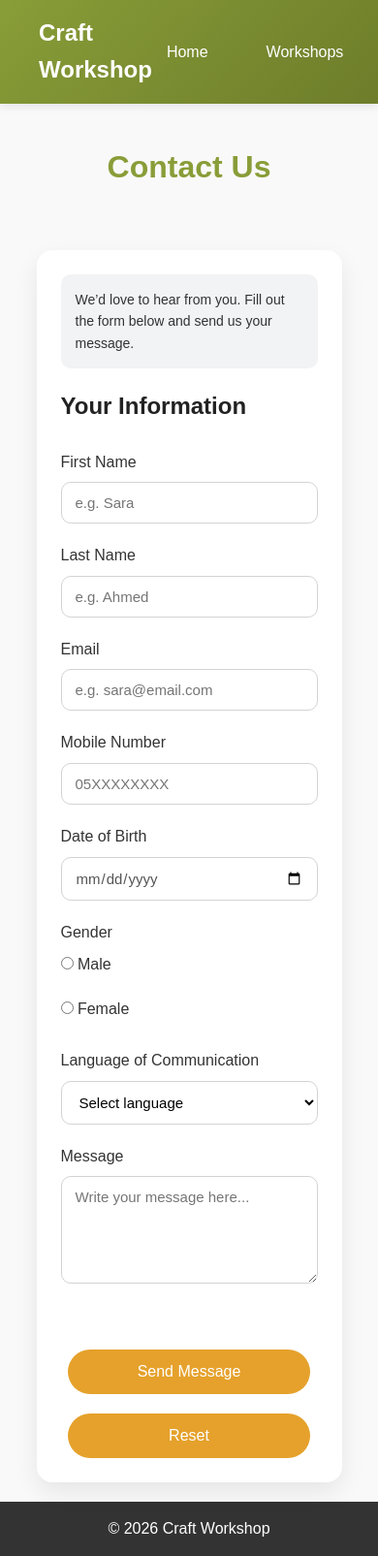
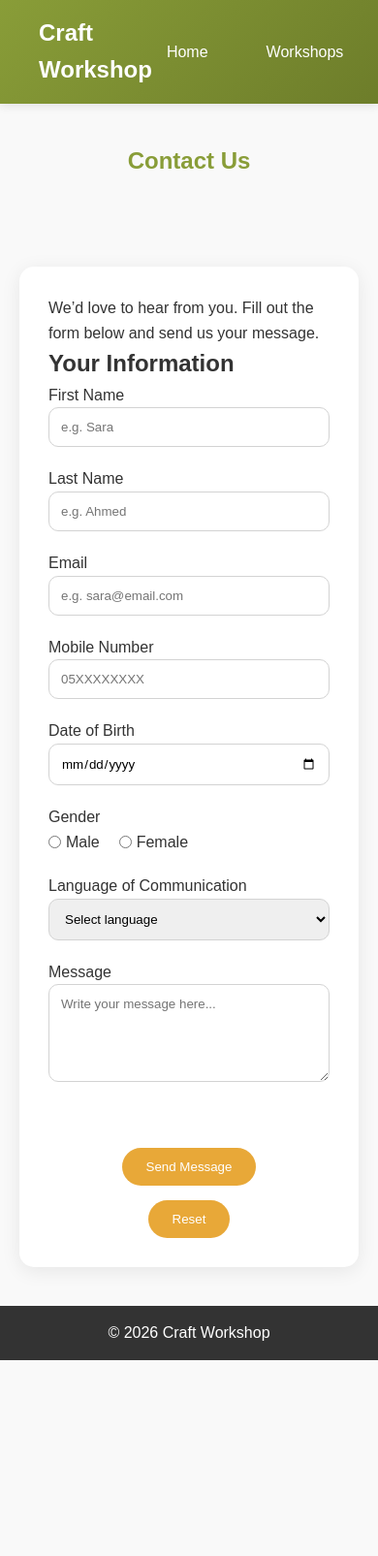
Before and after one commit to Rawan112-bk/CreativeCraftWorkshop, a plain HTML site: page contact.html in a window 390 px wide. Shown: the top 1605 px of the page at 97% size. After the commit the page ends 1403 px from the top, so only its background shows below. Drawn offline with Linux system fonts and the light colour scheme.

Commit message:
Update style.css

```diff
--- a/style.css
+++ b/style.css
@@ -1,512 +1,302 @@
-/* General Styles */
-* {
-margin: 0;
-padding: 0;
-box-sizing: border-box;
+/* ===== General ===== */
+*{
+    margin:0;
+    padding:0;
+    box-sizing:border-box;
 }
 
-body {
-font-family: 'Poppins', Arial, sans-serif;
-background: #f9f9f9;
-color: #333;
-line-height: 1.6;
+body{
+    font-family:'Poppins', Arial, sans-serif;
+    background:#f9f9f9;
+    color:#333;
+    line-height:1.6;
 }
 
-/* Navigation */
-nav {
-background: linear-gradient(135deg, #899d38, #6d7d2a);
-color: white;
-padding: 15px 40px;
-display: flex;
-justify-content: space-between;
-align-items: center;
-box-shadow: 0 2px 10px rgba(0,0,0,0.1);
+/* ===== Navigation ===== */
+nav{
+    background:linear-gradient(135deg,#899d38,#6d7d2a);
+    padding:15px 40px;
+    display:flex;
+    justify-content:space-between;
+    align-items:center;
+    color:white;
+    box-shadow:0 2px 10px rgba(0,0,0,0.1);
 }
 
-.logo {
-font-size: 24px;
-font-weight: 600;
+.logo{
+    font-size:24px;
+    font-weight:600;
 }
 
-.nav-links {
-display: flex;
-list-style: none;
-gap: 30px;
+.nav-links{
+    display:flex;
+    list-style:none;
+    gap:30px;
 }
 
-.nav-links a {
-color: white;
-text-decoration: none;
-padding: 8px 15px;
-border-radius: 20px;
-transition: 0.3s;
+.nav-links a{
+    color:white;
+    text-decoration:none;
+    padding:8px 15px;
+    border-radius:20px;
+    transition:0.3s;
 }
 
-.nav-links a:hover {
-background: rgba(255,255,255,0.2);
+.nav-links a:hover{
+    background:rgba(255,255,255,0.2);
 }
 
-/* Hero */
-.hero {
-background-image: url("Media/workshop.jpg");
-height: 500px;
-background-size: cover;
-background-position: center;
-display: flex;
-align-items: center;
-justify-content: center;
-position: relative;
+/* ===== Hero ===== */
+.hero{
+    background:url("Media/workshop.jpg") center/cover no-repeat;
+    height:500px;
+    display:flex;
+    justify-content:center;
+    align-items:center;
+    position:relative;
 }
 
-.hero::before {
-content: '';
-position: absolute;
-top: 0;
-left: 0;
-right: 0;
-bottom: 0;
-background: rgba(0,0,0,0.6);
+.hero::before{
+    content:'';
+    position:absolute;
+    inset:0;
+    background:rgba(0,0,0,0.6);
 }
 
-.hero-content {
-position: relative;
-color: white;
-text-align: center;
+.hero-content{
+    position:relative;
+    text-align:center;
+    color:white;
 }
 
-.hero-content h1 {
-font-size: 48px;
-margin-bottom: 10px;
+.hero-content h1{
+    font-size:48px;
+    margin-bottom:10px;
 }
 
-.hero-content p {
-font-size: 20px;
-margin-bottom: 20px;
+.hero-content p{
+    font-size:20px;
+    margin-bottom:20px;
 }
 
-/* Button */
-.btn {
-display: inline-block;
-background: #e8a838;
-color: white;
-padding: 10px 25px;
-border-radius: 25px;
-text-decoration: none;
-transition: 0.3s;
+/* ===== Buttons ===== */
+.btn{
+    display:inline-block;
+    background:#e8a838;
+    color:white;
+    padding:12px 25px;
+    border:none;
+    border-radius:25px;
+    text-decoration:none;
+    cursor:pointer;
+    transition:0.3s;
 }
 
-.btn:hover {
-background: #d4962f;
+.btn:hover{
+    background:#d4962f;
 }
 
-/* Workshops */
-.workshops {
-text-align: center;
-padding: 60px 20px;
-background: white;
+/* ===== Cards ===== */
+.workshops{
+    padding:60px 20px;
+    text-align:center;
+    background:white;
 }
 
-.cards {
-display: flex;
-justify-content: center;
-gap: 30px;
-flex-wrap: wrap;
+.cards{
+    display:flex;
+    justify-content:center;
+    flex-wrap:wrap;
+    gap:30px;
 }
 
-.card {
-background: white;
-width: 280px;
-padding: 20px;
-border-radius: 15px;
-box-shadow: 0 4px 20px rgba(0,0,0,0.1);
-text-align: center;
+.card{
+    width:280px;
+    padding:20px;
+    background:white;
+    border-radius:15px;
+    text-align:center;
+    box-shadow:0 4px 20px rgba(0,0,0,0.1);
 }
 
-.card img {
-width: 100%;
-height: 180px;
-object-fit: cover;
-border-radius: 10px;
-margin-bottom: 10px;
+.card img{
+    width:100%;
+    height:180px;
+    object-fit:cover;
+    border-radius:10px;
+    margin-bottom:10px;
 }
 
-.card .btn {
-margin-top: 10px;
+/* ===== Headers ===== */
+.booking-header,
+.contact-header,
+.page-header{
+    text-align:center;
+    padding:40px 20px;
 }
 
-/* Footer */
-footer {
-background: #333;
-color: white;
-text-align: center;
-padding: 15px;
-    margin-top: auto;
-
+.page-header{
+    background:#f1f3e8;
 }
 
-/*  booking  style */
-
-/* Title */
-.booking-header {
-text-align: center;
-padding: 40px 20px;
+.booking-header h1,
+.contact-header h1,
+.page-header h1{
+    color:#899d38;
+    margin-bottom:10px;
 }
 
-.booking-header h1 {
-color: #899d38;
-font-size: 32px;
+/* ===== Forms ===== */
+.form-section{
+    display:flex;
+    justify-content:center;
+    padding:40px 20px;
 }
 
-/* Form Section */
-.form-section {
-display: flex;
-justify-content: center;
-padding: 40px 20px;
+.form-box,
+.about-text,
+.about-table-box{
+    background:white;
+    padding:30px;
+    border-radius:15px;
+    box-shadow:0 4px 20px rgba(0,0,0,0.08);
 }
 
-/* Form Box */
-.form-box {
-background: white;
-padding: 30px;
-border-radius: 12px;
-width: 100%;
-max-width: 600px;
-box-shadow: 0 5px 20px rgba(0,0,0,0.1);
+.form-box{
+    width:100%;
+    max-width:900px;
 }
 
-/* Info Box */
-.info-box {
-background: #f1f3f5;
-padding: 15px;
-border-radius: 10px;
-margin-bottom: 20px;
-font-size: 14px;
+.workshop-form{
+    display:grid;
+    grid-template-columns:1fr 1fr;
+    gap:20px;
 }
 
-/* Section Title */
-.form-box h3 {
-text-align: center;
-margin-bottom: 20px;
-color: #899d38;
+.full-width,
+.workshop-form textarea,
+.form-buttons{
+    grid-column:span 2;
 }
 
-/* Form Layout */
-.workshop-form {
-display: grid;
-grid-template-columns: 1fr 1fr;
-gap: 15px;
+.workshop-form input,
+.workshop-form select,
+.workshop-form textarea{
+    width:100%;
+    padding:12px;
+    border:1px solid #d3d3d3;
+    border-radius:10px;
+    font-family:inherit;
 }
 
-/* Inputs */
-.workshop-form input,
-.workshop-form textarea {
-padding: 10px;
-border: 1px solid #ccc;
-border-radius: 8px;
+.workshop-form input:focus,
+.workshop-form select:focus,
+.workshop-form textarea:focus{
+    outline:none;
+    border-color:#899d38;
+    box-shadow:0 0 5px rgba(137,157,56,0.25);
 }
 
-/* Textarea full width */
-.workshop-form textarea {
-grid-column: span 2;
+#message{
+    min-height:200px;
+    resize:vertical;
 }
 
-/* Buttons */
-.form-buttons {
-grid-column: span 2;
-display: flex;
-justify-content: center;
-gap: 10px;
-margin-top: 10px;
+/* ===== Form Buttons ===== */
+.form-buttons{
+    display:flex;
+    justify-content:center;
+    gap:15px;
+    margin-top:10px;
 }
 
-/* Responsive */
-@media (max-width: 768px) {
-
-.cards {
-flex-direction: column;
-align-items: center;
+/* ===== About ===== */
+.about-section{
+    max-width:1100px;
+    margin:auto;
+    padding:50px 20px;
 }
 
-.workshop-form {
-grid-template-columns: 1fr;
-}
-
-.form-buttons {
-flex-direction: column;
-}
-
-}
-/* Page Header */
-.page-header {
-    text-align: center;
-    padding: 50px 20px;
-    background: #f1f3e8;
-}
-
-.page-header h1 {
-    font-size: 36px;
-    color: #6d7d2a;
-    margin-bottom: 10px;
-}
-
-.page-header p {
-    font-size: 18px;
-    color: #555;
-}
-
-/* About Page */
-.about-section {
-    max-width: 1100px;
-    margin: 0 auto;
-    padding: 50px 20px;
-}
-
-.about-text {
-    background: white;
-    padding: 30px;
-    border-radius: 15px;
-    box-shadow: 0 4px 20px rgba(0,0,0,0.08);
-    margin-bottom: 30px;
+.about-text,
+.about-table-box{
+    margin-bottom:30px;
 }
 
 .about-text h2,
-.about-table-box h2 {
-    color: #899d38;
-    margin-bottom: 15px;
+.about-table-box h2{
+    color:#899d38;
+    margin-bottom:15px;
 }
 
-.about-text p {
-    margin-bottom: 15px;
-}
-
-.about-table-box {
-    background: white;
-    padding: 30px;
-    border-radius: 15px;
-    box-shadow: 0 4px 20px rgba(0,0,0,0.08);
-    overflow-x: auto;
-}
-
-.team-table {
-    width: 100%;
-    border-collapse: collapse;
-    margin-top: 15px;
+/* ===== Table ===== */
+.team-table{
+    width:100%;
+    border-collapse:collapse;
 }
 
 .team-table th,
-.team-table td {
-    border: 1px solid #ddd;
-    padding: 14px;
-    text-align: center;
+.team-table td{
+    border:1px solid #ddd;
+    padding:14px;
+    text-align:center;
 }
 
-.team-table th {
-    background: #899d38;
-    color: white;
+.team-table th{
+    background:#899d38;
+    color:white;
 }
 
-.team-table tr:nth-child(even) {
-    background: #f9f9f9;
+.team-table tr:nth-child(even){
+    background:#f9f9f9;
 }
 
-.team-table a {
-    color: #6d7d2a;
-    text-decoration: none;
-    font-weight: 600;
+/* ===== Messages ===== */
+#msg,
+#registerMsg{
+    color:red;
+    font-weight:bold;
+    margin-top:10px;
 }
 
-.team-table a:hover {
-    text-decoration: underline;
-}
-/* ===== Contact Page Style ===== */
-
-/* Contact page header */
-.contact-header {
-    text-align: center;
-    margin: 40px 0 20px;
+.success{
+    color:green;
 }
 
-.contact-header h1 {
-    color: #899d38;
-    font-size: 36px;
-    margin-bottom: 10px;
+/* ===== Footer ===== */
+footer{
+    background:#333;
+    color:white;
+    text-align:center;
+    padding:15px;
 }
 
-.contact-header p {
-    color: #666;
-    font-size: 16px;
+/* ===== Responsive ===== */
+@media (max-width:768px){
+
+    .cards,
+    .form-buttons{
+        flex-direction:column;
+        align-items:center;
+    }
+
+    .workshop-form{
+        grid-template-columns:1fr;
+    }
+
+    .full-width,
+    .workshop-form textarea,
+    .form-buttons{
+        grid-column:span 1;
+    }
+}
+.gender-options{
+    display:flex;
+    align-items:center;
+    gap:20px;
 }
 
-/* Main form section */
-.form-section {
-    padding: 20px;
+.radio-label{
+    display:flex;
+    align-items:center;
+    gap:5px;
 }
-
-/* Main form box */
-.form-box {
-    max-width: 900px;
-    margin: auto;
-    background: #ffffff;
-    padding: 40px;
-    border-radius: 16px;
-    box-shadow: 0 10px 25px rgba(0, 0, 0, 0.08);
-}
-
-.form-box h2 {
-    font-size: 24px;
-    margin-bottom: 25px;
-    color: #222;
-}
-
-/* Two-column form layout */
-.workshop-form {
-    display: grid;
-    grid-template-columns: 1fr 1fr;
-    gap: 20px 30px;
-}
-
-/* Form labels */
-.workshop-form label {
-    display: block;
-    margin-bottom: 8px;
-    font-weight: 500;
-    color: #333;
-    font-size: 16px;
-}
-
-/* Input, select, and textarea fields */
-.workshop-form input,
-.workshop-form select,
-.workshop-form textarea {
-    width: 100%;
-    padding: 12px 14px;
-    border: 1px solid #d3d3d3;
-    border-radius: 10px;
-    font-size: 15px;
-    font-family: 'Poppins', sans-serif;
-    box-sizing: border-box;
-    background-color: #fff;
-}
-
-/* Focus effect for form fields */
-.workshop-form input:focus,
-.workshop-form select:focus,
-.workshop-form textarea:focus {
-    outline: none;
-    border-color: #899d38;
-    box-shadow: 0 0 5px rgba(137, 157, 56, 0.25);
-}
-
-/* Full-width fields */
-.full-width {
-    grid-column: span 2;
-}
-
-/* Gender radio button group */
-.gender-options {
-    display: flex;
-    gap: 25px;
-    margin-top: 8px;
-    flex-wrap: wrap;
-}
-
-/* Radio label style */
-.radio-label {
-    display: flex;
-    align-items: center;
-    gap: 8px;
-    font-weight: 400;
-    margin-bottom: 0;
-}
-
-/* Keep radio buttons in normal size */
-.gender-options input[type="radio"] {
-    width: auto;
-    margin: 0;
-}
-
-/* Date input styling */
-input[type="date"] {
-    color: #555;
-}
-
-/* Message box style */
-#message {
-    min-height: 200px;
-    resize: vertical;
-}
-
-/* Buttons container */
-.form-buttons {
-    grid-column: span 2;
-    display: flex;
-    justify-content: center;
-    gap: 20px;
-    margin-top: 10px;
-}
-
-/* Contact page button style */
-.form-buttons .btn {
-    background-color: #e5a12b;
-    color: white;
-    padding: 14px 28px;
-    border: none;
-    border-radius: 30px;
-    font-size: 16px;
-    font-weight: 500;
-    cursor: pointer;
-    display: inline-block;
-    text-align: center;
-    transition: 0.3s;
-}
-
-/* Button hover effect */
-.form-buttons .btn:hover {
-    background-color: #d18f1f;
-}
-
-/* Responsive layout for tablets and phones */
-@media (max-width: 768px) {
-    .form-box {
-        width: 90%;
-        padding: 25px;
-    }
-
-    .workshop-form {
-        grid-template-columns: 1fr;
-    }
-
-    .full-width {
-        grid-column: span 1;
-    }
-
-    .form-buttons {
-        grid-column: span 1;
-        flex-direction: column;
-        align-items: center;
-    }
-
-    .form-buttons .btn {
-        width: 100%;
-        max-width: 250px;
-    }
-
-    .gender-options {
-        flex-direction: column;
-        gap: 12px;
-    }
-}
-
-/* ================= ERROR & SUCCESS MESSAGE STYLE ================= */
-
-/* Make error messages red and bold */
-#msg, #registerMsg {
-    color: red;
-    font-weight: bold;
-    margin-top: 10px;
-}
-
-.success {
-    color: green;
-    font-weight: bold;
-}
```
